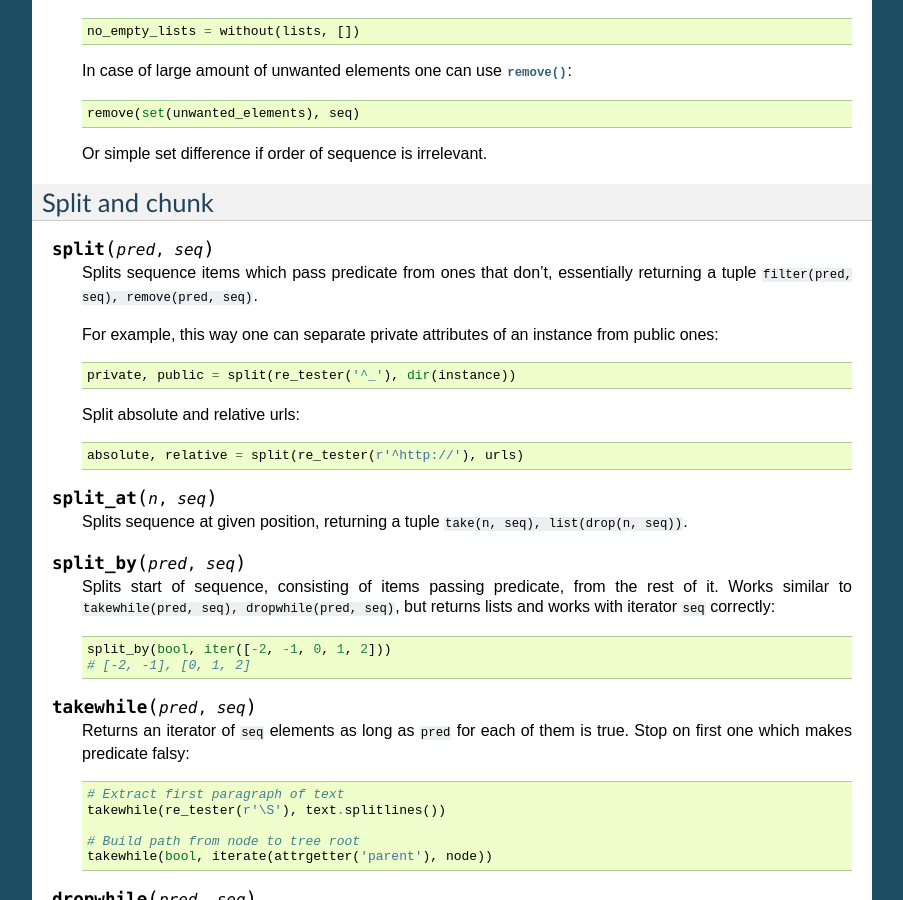
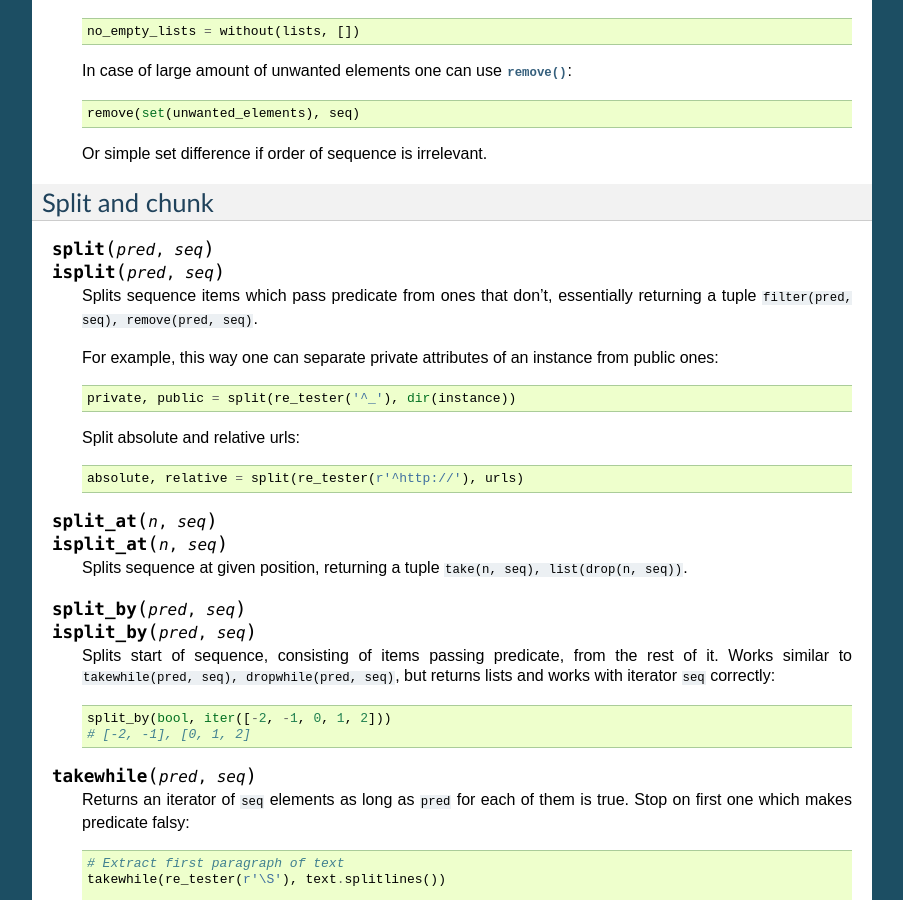
Before and after one commit to Jamaal224/funcy, a Sphinx documentation site: the page built from docs/seqs.rst, in a window 1280 px wide and 900 px high, scrolled down 5569 px. Shown: the whole window, without its empty margins (198-1101 px from the left). Built offline with Sphinx 7.4.7, drawn with Linux system fonts in a browser that asks for light colours; some of the changed text lies outside the part shown.

Commit message:
Added isplit(), isplit_at(), isplit_by() to docs

```diff
--- a/docs/seqs.rst
+++ b/docs/seqs.rst
@@ -333,6 +333,7 @@ Split and chunk
 ---------------
 
 .. function:: split(pred, seq)
+              isplit(pred, seq)
 
     Splits sequence items which pass predicate from ones that don't, essentially returning a tuple ``filter(pred, seq), remove(pred, seq)``.
 
@@ -346,11 +347,13 @@ Split and chunk
 
 
 .. function:: split_at(n, seq)
+              isplit_at(n, seq)
 
     Splits sequence at given position, returning a tuple ``take(n, seq), list(drop(n, seq))``.
 
 
 .. function:: split_by(pred, seq)
+              isplit_by(pred, seq)
 
     Splits start of sequence, consisting of items passing predicate, from the rest of it. Works similar to ``takewhile(pred, seq), dropwhile(pred, seq)``, but returns lists and works with iterator ``seq`` correctly::
 
```
